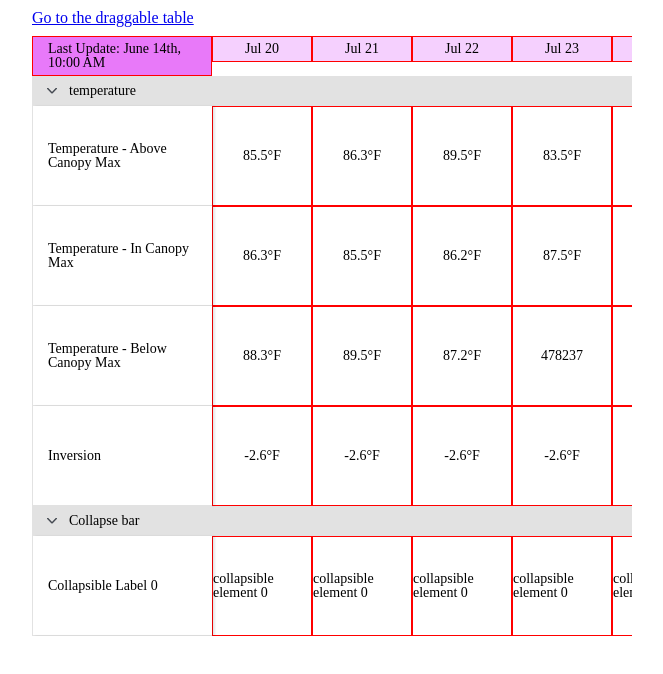
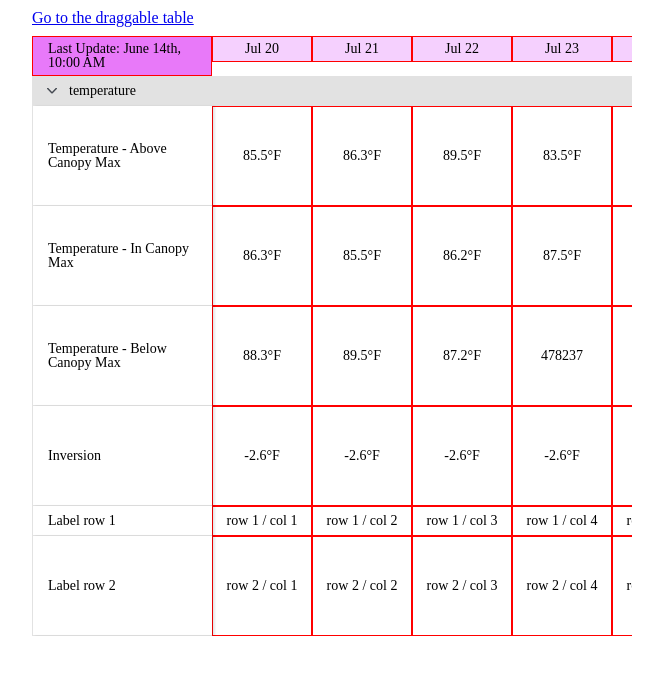
Before and after one commit to taishikato/simple-dnd-example-2, a React (Vite) app: page /collapse in a window 1280 px wide. Shown: the top 674 px of the page, without its empty margins (308-971 px from the left). Built offline with nearby package versions, Linux system fonts and the light colour scheme.

Commit message:
delete no need example

```diff
--- a/src/BlairTable/Bottom/Bottom.tsx
+++ b/src/BlairTable/Bottom/Bottom.tsx
@@ -102,54 +102,7 @@ const Bottom = ({ columns, data }: any) => {
             </div>
           );
         })}
-        <div
-          onClick={(e) => handleCollapse(e)}
-          className={css({
-            height: 30,
-            backgroundColor: "#e2e2e2", // TODO
-            boxSizing: "border-box",
-            cursor: "pointer",
-            padding: "0 15px",
-            display: "flex",
-            justifyItems: "center",
-            alignItems: "center",
-            columnGap: "12px",
-          })}
-        >
-          <img
-            src={CollapseArrow}
-            width="10px"
-            className={css([
-              isOpen && { transform: "rotate(180deg)" },
-              !isOpen && { transform: "rotate(0)" },
-            ])}
-          />
-          <span className={css({ fontSize: "14px" })}>Collapse bar</span>
-        </div>
-        {[...Array(10).keys()].map((_, i) => {
-          return (
-            <div
-              key={i}
-              className={cx([
-                css({
-                  height: 100,
-                  borderLeft: "1px solid #e2e2e2",
-                  borderBottom: "1px solid #e2e2e2",
-                  backgroundColor: "#ffffff",
-                  boxShadow: "3px 0px 2px rgba(0, 0, 0, 0.1)",
-                  boxSizing: "border-box",
-                  padding: "0 15px",
-                  display: "flex",
-                  alignItems: "center",
-                  transition: "height 200ms, opacity 200ms",
-                }),
-                "collapsible",
-              ])}
-            >
-              Collapsible Label {i}
-            </div>
-          );
-        })}
+
         {rows.map((row, i) => (
           <div
             key={i}
@@ -200,56 +153,6 @@ const Bottom = ({ columns, data }: any) => {
                   </>
                 );
               })}
-              <div
-                className={css({ height: 30, display: "flex" })}
-                onClick={(e) => handleCollapse(e)}
-              >
-                {cols.map((col, j) => (
-                  <div
-                    className={css({
-                      width: col.width,
-                      border: "none",
-                      cursor: "pointer",
-                      boxSizing: "border-box",
-                      backgroundColor: "#e2e2e2", // TODO
-                    })}
-                    key={j}
-                  />
-                ))}
-              </div>
-              {[...Array(10).keys()].map((_, i) => {
-                return (
-                  <div
-                    key={i}
-                    className={cx([
-                      css({
-                        height: 100,
-                        display: "flex",
-                        transition: "height 200ms, opacity 200ms",
-                      }),
-                      "collapse-container",
-                    ])}
-                  >
-                    {cols.map((col, j) => (
-                      <div
-                        className={cx([
-                          css({
-                            width: col.width,
-                            border: "1px solid red",
-                            boxSizing: "border-box",
-                            display: "flex",
-                            alignItems: "center",
-                            justifyContent: "center",
-                          }),
-                        ])}
-                        key={j}
-                      >
-                        collapsible element {i}
-                      </div>
-                    ))}
-                  </div>
-                );
-              })}
               {rows.map((row, i) => (
                 <div
                   key={i}
```
